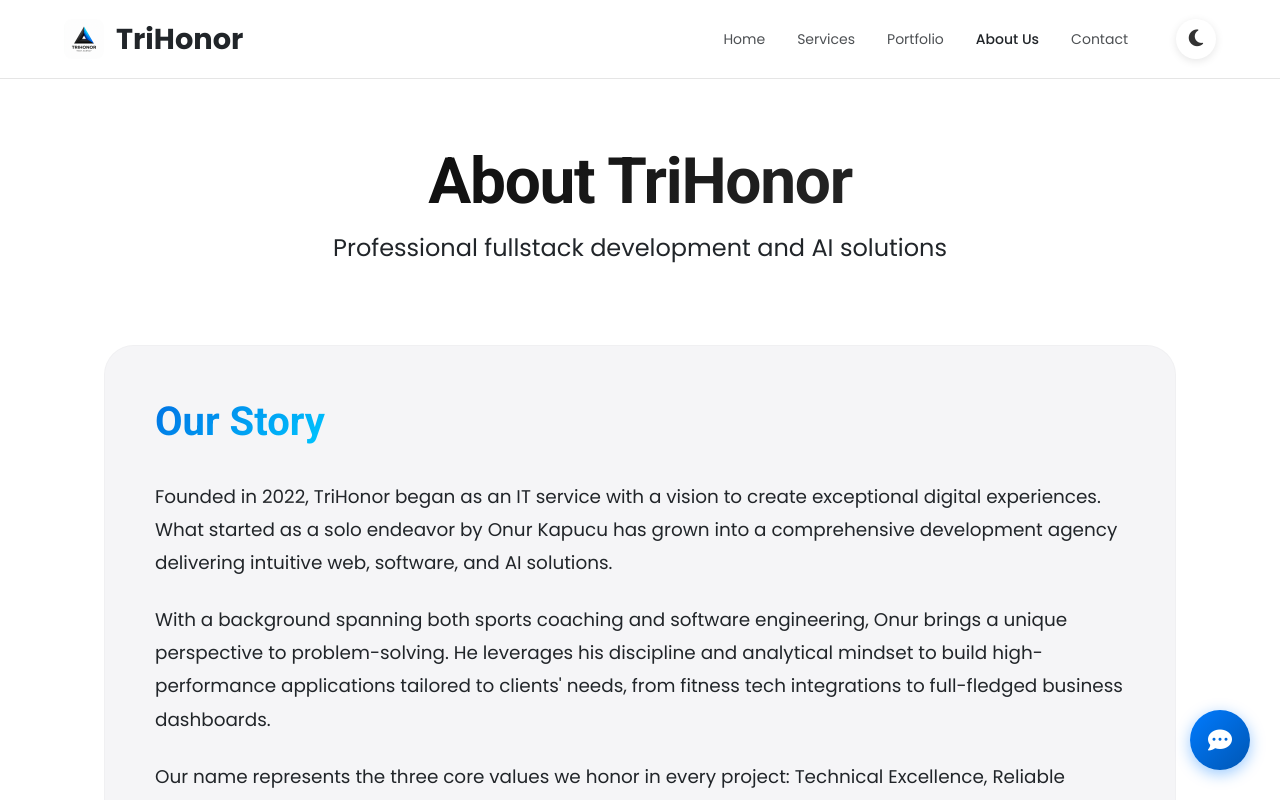
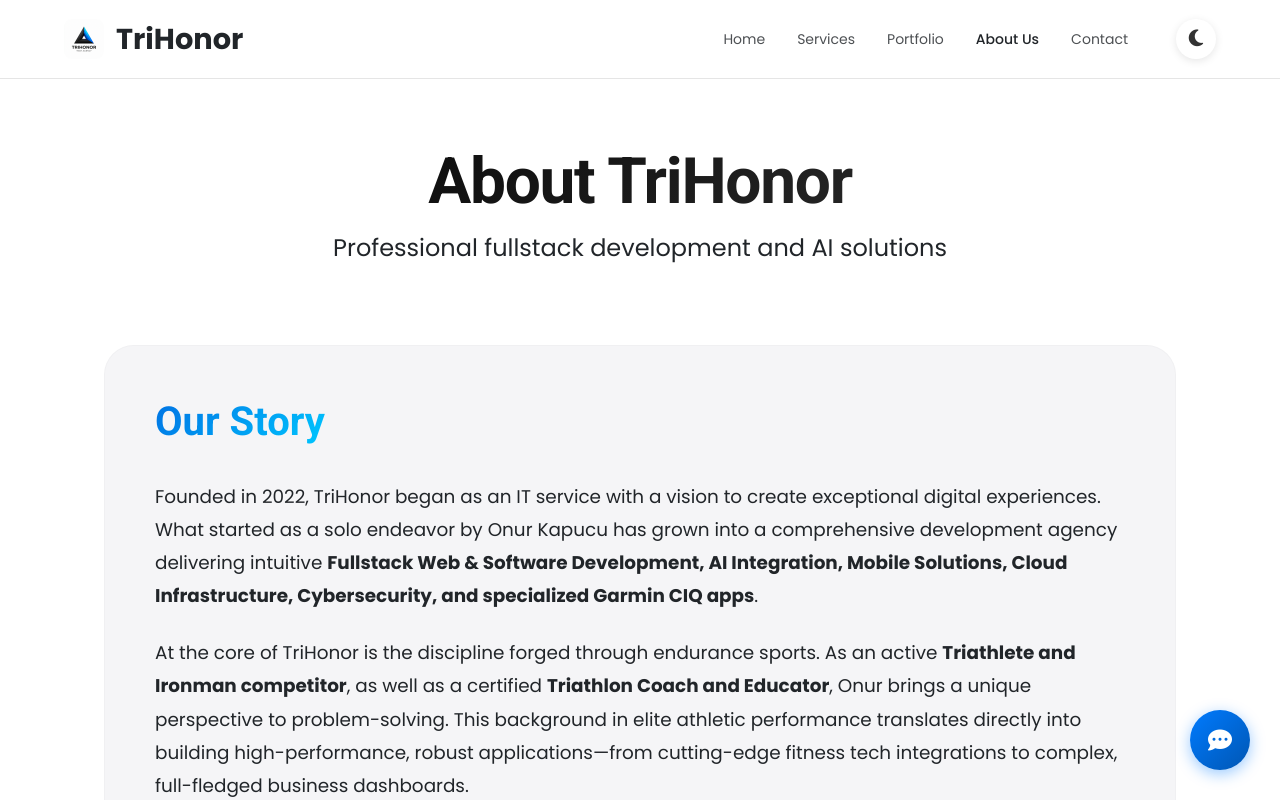
Before and after one commit to kapucuonur/TriHonor-WebPage, a React (Vite) app in the folder client/: page /about in a window 1280 px wide. Shown: the top 800 px of the page. Built offline with nearby package versions, Linux system fonts and the light colour scheme.

Commit message:
Update Our Story text with services and triathlon background

```diff
--- a/client/src/pages/AboutPage.jsx
+++ b/client/src/pages/AboutPage.jsx
@@ -29,8 +29,8 @@
         <div className="about-content">
           <div className="about-story animate__animated animate__fadeInUp" style={{ animationDelay: '0.2s' }}>
             <h2>Our Story</h2>
-            <p>Founded in 2022, TriHonor began as an IT service with a vision to create exceptional digital experiences. What started as a solo endeavor by Onur Kapucu has grown into a comprehensive development agency delivering intuitive web, software, and AI solutions.</p>
-            <p>With a background spanning both sports coaching and software engineering, Onur brings a unique perspective to problem-solving. He leverages his discipline and analytical mindset to build high-performance applications tailored to clients' needs, from fitness tech integrations to full-fledged business dashboards.</p>
+            <p>Founded in 2022, TriHonor began as an IT service with a vision to create exceptional digital experiences. What started as a solo endeavor by Onur Kapucu has grown into a comprehensive development agency delivering intuitive <strong>Fullstack Web & Software Development, AI Integration, Mobile Solutions, Cloud Infrastructure, Cybersecurity, and specialized Garmin CIQ apps</strong>.</p>
+            <p>At the core of TriHonor is the discipline forged through endurance sports. As an active <strong>Triathlete and Ironman competitor</strong>, as well as a certified <strong>Triathlon Coach and Educator</strong>, Onur brings a unique perspective to problem-solving. This background in elite athletic performance translates directly into building high-performance, robust applications—from cutting-edge fitness tech integrations to complex, full-fledged business dashboards.</p>
             <p>Our name represents the three core values we honor in every project: Technical Excellence, Reliable Partnerships, and Innovative Solutions.</p>
           </div>
 
```
